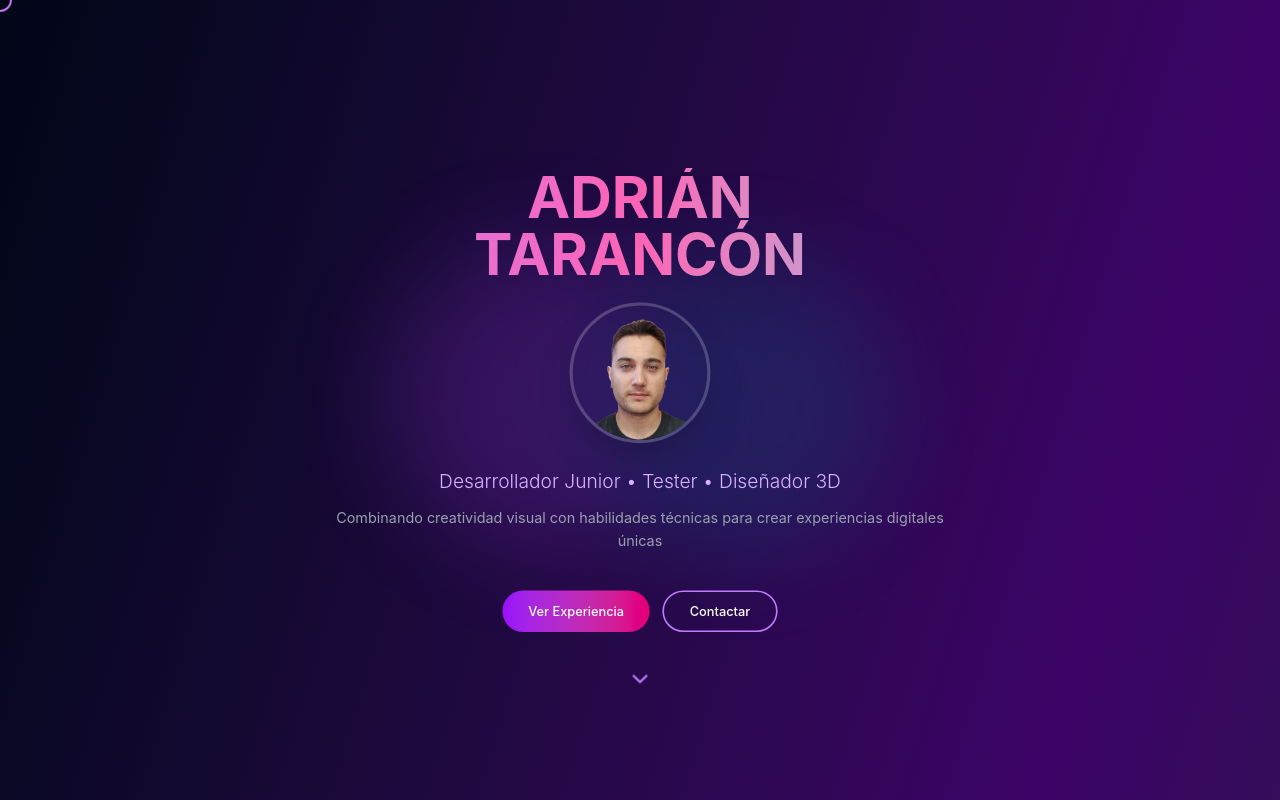
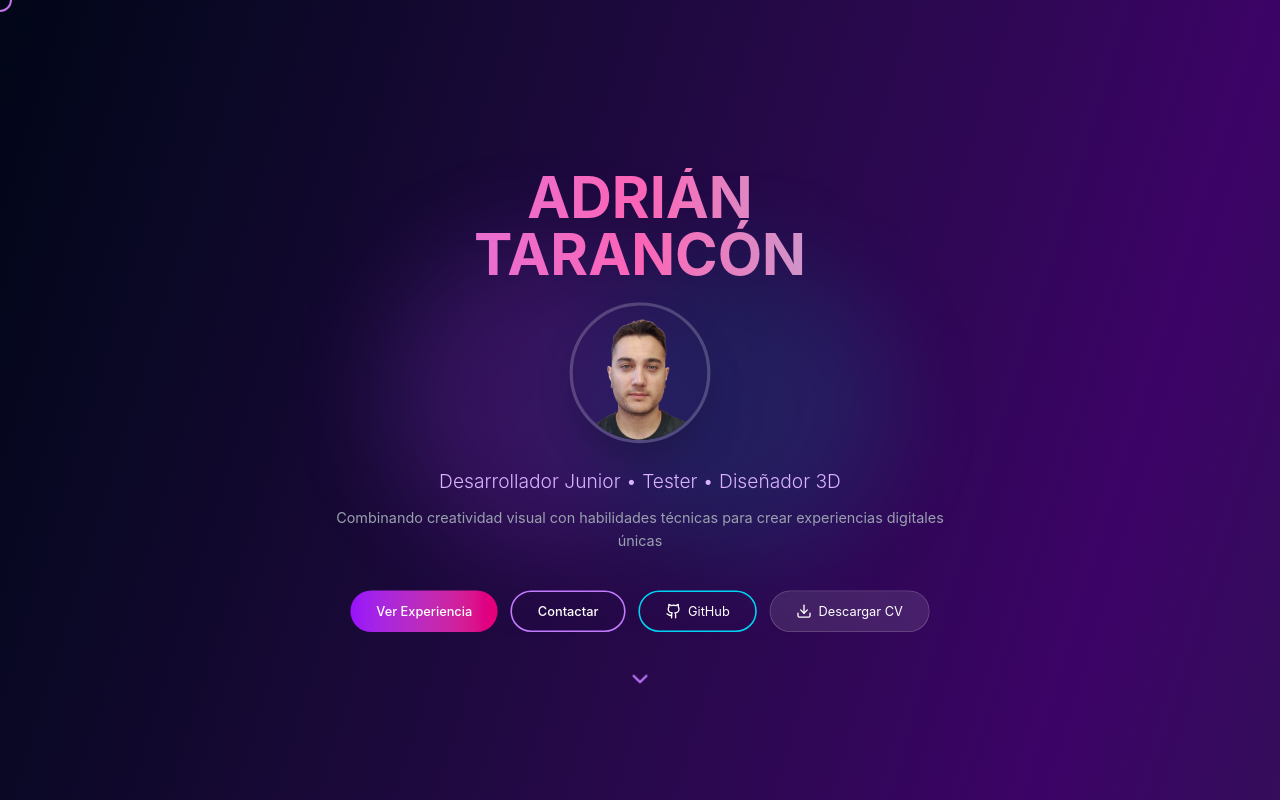
Before and after one commit to AdriTg00/personal-cv, a React (Vite) app: page / in a window 1280 px wide. Shown: the top 800 px of the page. Built offline with nearby package versions, Linux system fonts and the light colour scheme.

Commit message:
Add download button

```diff
--- a/src/app/App.tsx
+++ b/src/app/App.tsx
@@ -13,7 +13,8 @@ import {
   ChevronDown,
   Github,
   Linkedin,
-  ExternalLink
+  ExternalLink,
+  Download
 } from 'lucide-react';
 import fotoPerfil from "../assets/adrian.png";
 
@@ -108,12 +109,32 @@ export default function App() {
               >
                 Ver Experiencia
               </button>
+
               <button
                 onClick={() => scrollToSection('contact')}
                 className="px-8 py-3 border-2 border-purple-400 rounded-full hover:bg-purple-400/10 transition-all duration-300"
               >
                 Contactar
               </button>
+
+              <a
+                href="https://github.com/AdriTg00"
+                target="_blank"
+                rel="noopener noreferrer"
+                className="px-8 py-3 border-2 border-cyan-400 rounded-full hover:bg-cyan-400/10 transition-all duration-300 flex items-center gap-2"
+              >
+                <Github className="w-5 h-5" />
+                GitHub
+              </a>
+
+              <a
+                href="/mi-cv.pdf"
+                download
+                className="px-8 py-3 bg-white/10 border border-white/20 rounded-full hover:bg-white/20 transition-all duration-300 flex items-center gap-2"
+              >
+                <Download className="w-5 h-5" />
+                Descargar CV
+              </a>
             </motion.div>
           </motion.div>
         </div>
```
Also changed, not shown: 1 other file (tests, documents, lock files or other folders).
